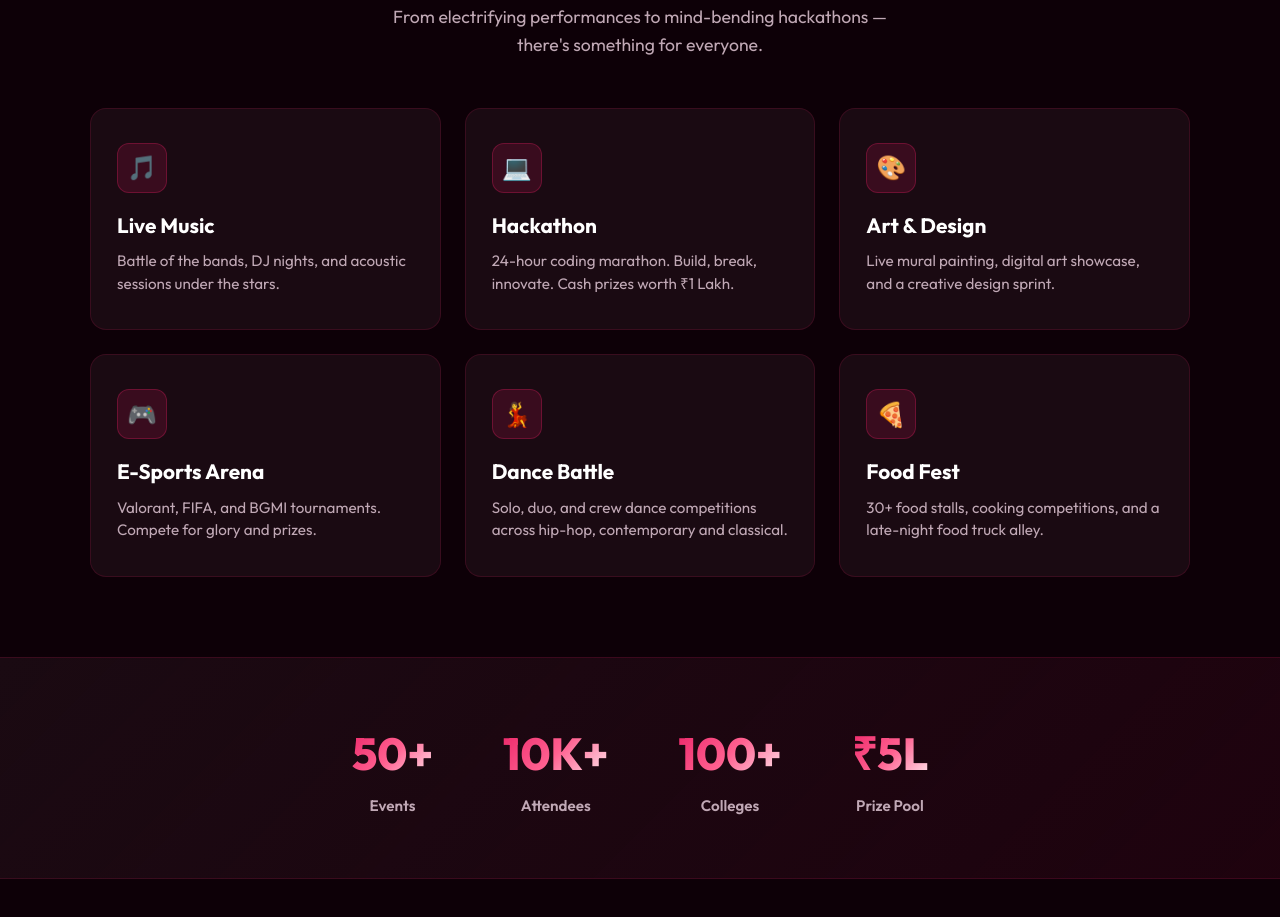
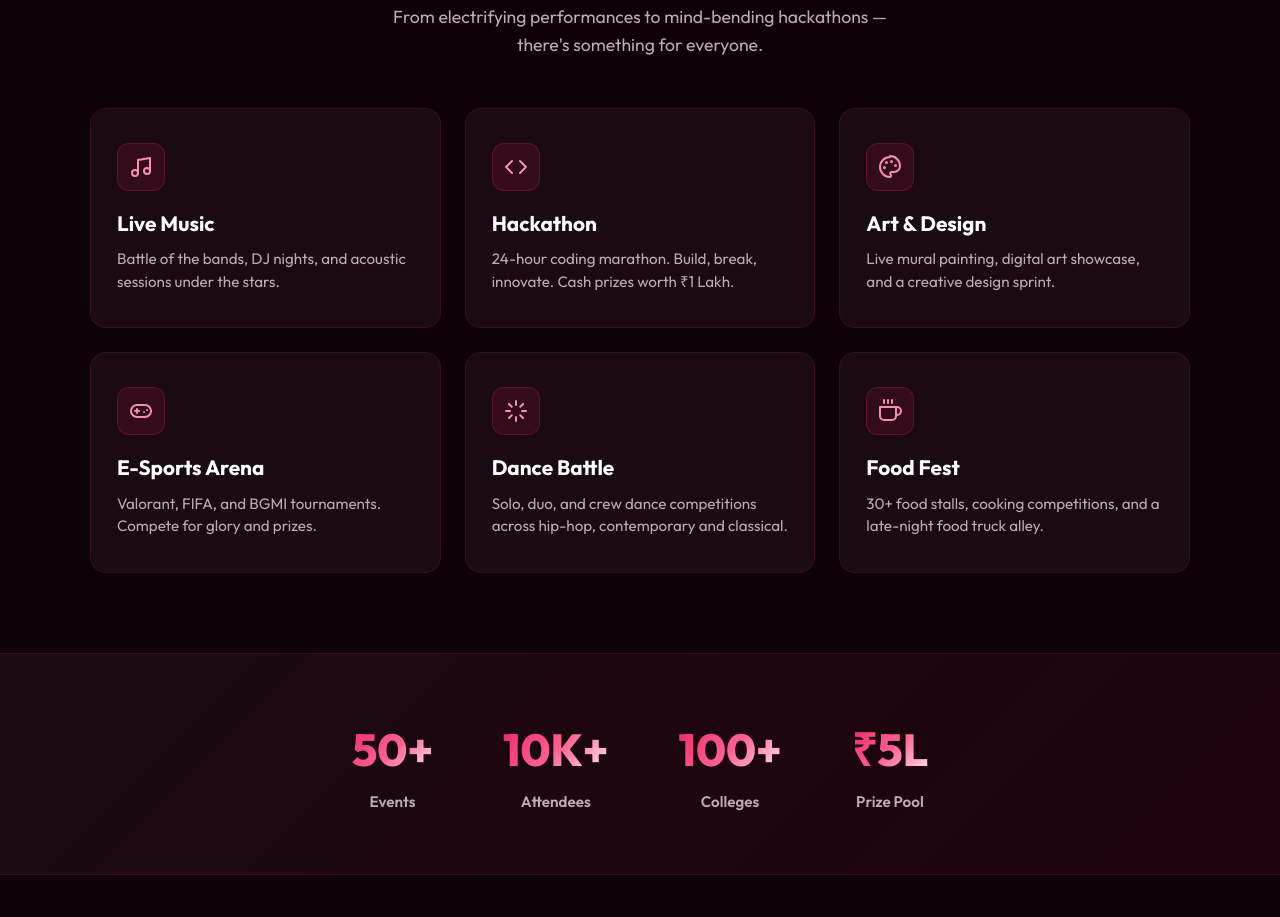
Before and after one commit to yoovaish20/FIRST-HACKATHONE, a plain HTML site: page index.html in a window 1280 px wide. Shown: the part 960-1877 px from the top of the page. Drawn offline with Linux system fonts and the light colour scheme.

Commit message:
Replace emojis with sleek vector SVG stroke icons and hover effects

```diff
--- a/index.html
+++ b/index.html
@@ -53,32 +53,44 @@
         <p class="section-subtitle">From electrifying performances to mind-bending hackathons — there's something for everyone.</p>
         <div class="events-grid">
             <div class="event-card">
-                <span class="card-icon">🎵</span>
+                <span class="card-icon">
+                    <svg width="24" height="24" viewBox="0 0 24 24" fill="none" stroke="currentColor" stroke-width="2" stroke-linecap="round" stroke-linejoin="round"><path d="M9 18V5l12-2v13"/><circle cx="6" cy="18" r="3"/><circle cx="18" cy="16" r="3"/></svg>
+                </span>
                 <h3>Live Music</h3>
                 <p>Battle of the bands, DJ nights, and acoustic sessions under the stars.</p>
             </div>
             <div class="event-card">
-                <span class="card-icon">💻</span>
+                <span class="card-icon">
+                    <svg width="24" height="24" viewBox="0 0 24 24" fill="none" stroke="currentColor" stroke-width="2" stroke-linecap="round" stroke-linejoin="round"><polyline points="16 18 22 12 16 6"/><polyline points="8 6 2 12 8 18"/></svg>
+                </span>
                 <h3>Hackathon</h3>
                 <p>24-hour coding marathon. Build, break, innovate. Cash prizes worth ₹1 Lakh.</p>
             </div>
             <div class="event-card">
-                <span class="card-icon">🎨</span>
+                <span class="card-icon">
+                    <svg width="24" height="24" viewBox="0 0 24 24" fill="none" stroke="currentColor" stroke-width="2" stroke-linecap="round" stroke-linejoin="round"><circle cx="13.5" cy="6.5" r=".5" fill="currentColor"/><circle cx="17.5" cy="10.5" r=".5" fill="currentColor"/><circle cx="8.5" cy="7.5" r=".5" fill="currentColor"/><circle cx="6.5" cy="12.5" r=".5" fill="currentColor"/><path d="M12 2C6.5 2 2 6.5 2 12s4.5 10 9.5 10c.8 0 1.5-.7 1.5-1.5 0-.4-.1-.7-.4-1-.3-.3-.4-.6-.4-1 0-.8.7-1.5 1.5-1.5H16c3.3 0 6-2.7 6-6 0-5.5-4.5-10-10-10z"/></svg>
+                </span>
                 <h3>Art & Design</h3>
                 <p>Live mural painting, digital art showcase, and a creative design sprint.</p>
             </div>
             <div class="event-card">
-                <span class="card-icon">🎮</span>
+                <span class="card-icon">
+                    <svg width="24" height="24" viewBox="0 0 24 24" fill="none" stroke="currentColor" stroke-width="2" stroke-linecap="round" stroke-linejoin="round"><line x1="6" y1="12" x2="10" y2="12"/><line x1="8" y1="10" x2="8" y2="14"/><line x1="15" y1="13" x2="15.01" y2="13"/><line x1="18" y1="11" x2="18.01" y2="11"/><rect x="2" y="6" width="20" height="12" rx="6"/></svg>
+                </span>
                 <h3>E-Sports Arena</h3>
                 <p>Valorant, FIFA, and BGMI tournaments. Compete for glory and prizes.</p>
             </div>
             <div class="event-card">
-                <span class="card-icon">💃</span>
+                <span class="card-icon">
+                    <svg width="24" height="24" viewBox="0 0 24 24" fill="none" stroke="currentColor" stroke-width="2" stroke-linecap="round" stroke-linejoin="round"><path d="M12 2v4"/><path d="M12 18v4"/><path d="M4.93 4.93l2.83 2.83"/><path d="M16.24 16.24l2.83 2.83"/><path d="M2 12h4"/><path d="M18 12h4"/><path d="M4.93 19.07l2.83-2.83"/><path d="M16.24 7.76l2.83-2.83"/></svg>
+                </span>
                 <h3>Dance Battle</h3>
                 <p>Solo, duo, and crew dance competitions across hip-hop, contemporary and classical.</p>
             </div>
             <div class="event-card">
-                <span class="card-icon">🍕</span>
+                <span class="card-icon">
+                    <svg width="24" height="24" viewBox="0 0 24 24" fill="none" stroke="currentColor" stroke-width="2" stroke-linecap="round" stroke-linejoin="round"><path d="M18 8h1a4 4 0 0 1 0 8h-1"/><path d="M2 8h16v9a4 4 0 0 1-4 4H6a4 4 0 0 1-4-4V8z"/><line x1="6" y1="1" x2="6" y2="4"/><line x1="10" y1="1" x2="10" y2="4"/><line x1="14" y1="1" x2="14" y2="4"/></svg>
+                </span>
                 <h3>Food Fest</h3>
                 <p>30+ food stalls, cooking competitions, and a late-night food truck alley.</p>
             </div>
--- a/style.css
+++ b/style.css
@@ -287,16 +287,24 @@ img {
 }
 
 .card-icon {
-    width: 50px;
-    height: 50px;
+    width: 48px;
+    height: 48px;
     display: flex;
     align-items: center;
     justify-content: center;
-    background: rgba(233, 30, 99, 0.15);
-    border: 1px solid rgba(233, 30, 99, 0.3);
-    font-size: 1.5rem;
+    background: rgba(233, 30, 99, 0.12);
+    border: 1px solid rgba(233, 30, 99, 0.25);
+    color: var(--primary-light);
     border-radius: 12px;
     margin-bottom: 16px;
+    transition: background var(--transition), color var(--transition), border-color var(--transition), transform var(--transition);
+}
+
+.event-card:hover .card-icon {
+    background: var(--gradient-card);
+    color: var(--text-white);
+    border-color: var(--primary);
+    transform: scale(1.05);
 }
 
 .event-card h3 {
```
